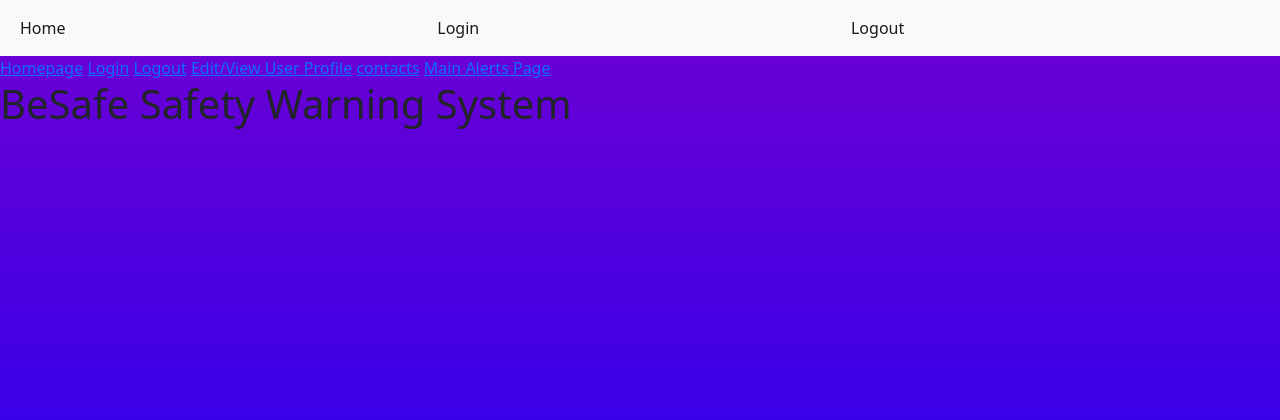
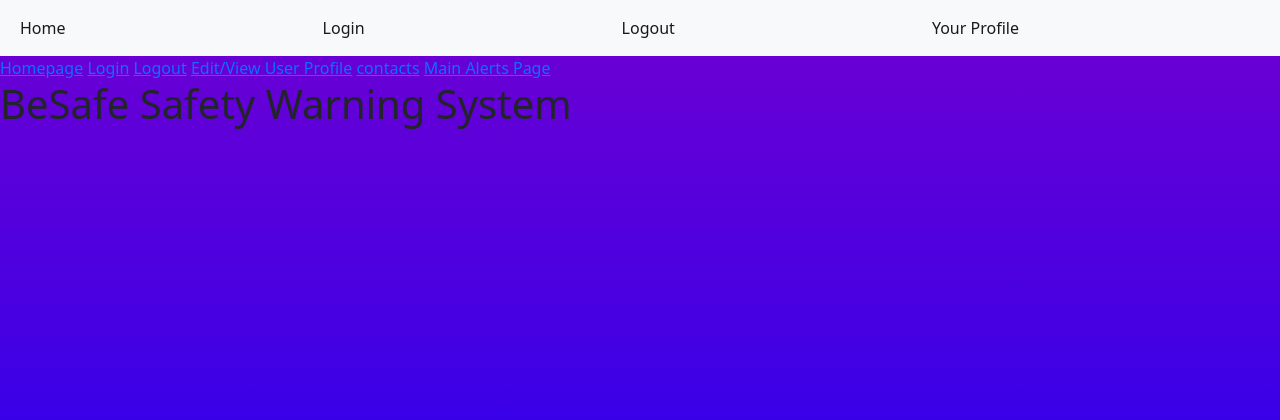
Before and after one commit to beegeiger/besafe, a Flask app: page / in a window 1280 px wide. Shown: the top 420 px of the page. Run offline with Flask 2, Linux system fonts and the light colour scheme; some libraries are stand-ins or nearby versions.

Commit message:
Added New Link to Navbar

```diff
--- a/templates/base.html
+++ b/templates/base.html
@@ -20,13 +20,13 @@
     background-repeat: no-repeat;
     background-attachment: fixed;
     }
+	.navbar{
+		background-color: black;
+		}
     .hidden {
         display: none;
 
     }
-    </style>
-
-    <style>
     </style>
 </head>
 <body>
@@ -41,14 +41,19 @@
                         <a class="nav-link active" aria-current="page" href="/">Home</a>
                     </li>
                 </ul>
-		<ul class="navbar-nav me-auto mb-2 mb-lg-0">
+				<ul class="navbar-nav me-auto mb-2 mb-lg-0">
                     <li class="nav-item">
                         <a class="nav-link active" aria-current="page" href="/login">Login</a>
                     </li>
                 </ul>
-		<ul class="navbar-nav me-auto mb-2 mb-lg-0">
+				<ul class="navbar-nav me-auto mb-2 mb-lg-0">
                     <li class="nav-item">
                         <a class="nav-link active" aria-current="page" href="/logout">Logout</a>
+                    </li>
+                </ul>
+				<ul class="navbar-nav me-auto mb-2 mb-lg-0">
+                    <li class="nav-item">
+                        <a class="nav-link active" aria-current="page" href="/edit_profile">Your Profile</a>
                     </li>
                 </ul>
             </div>
```
